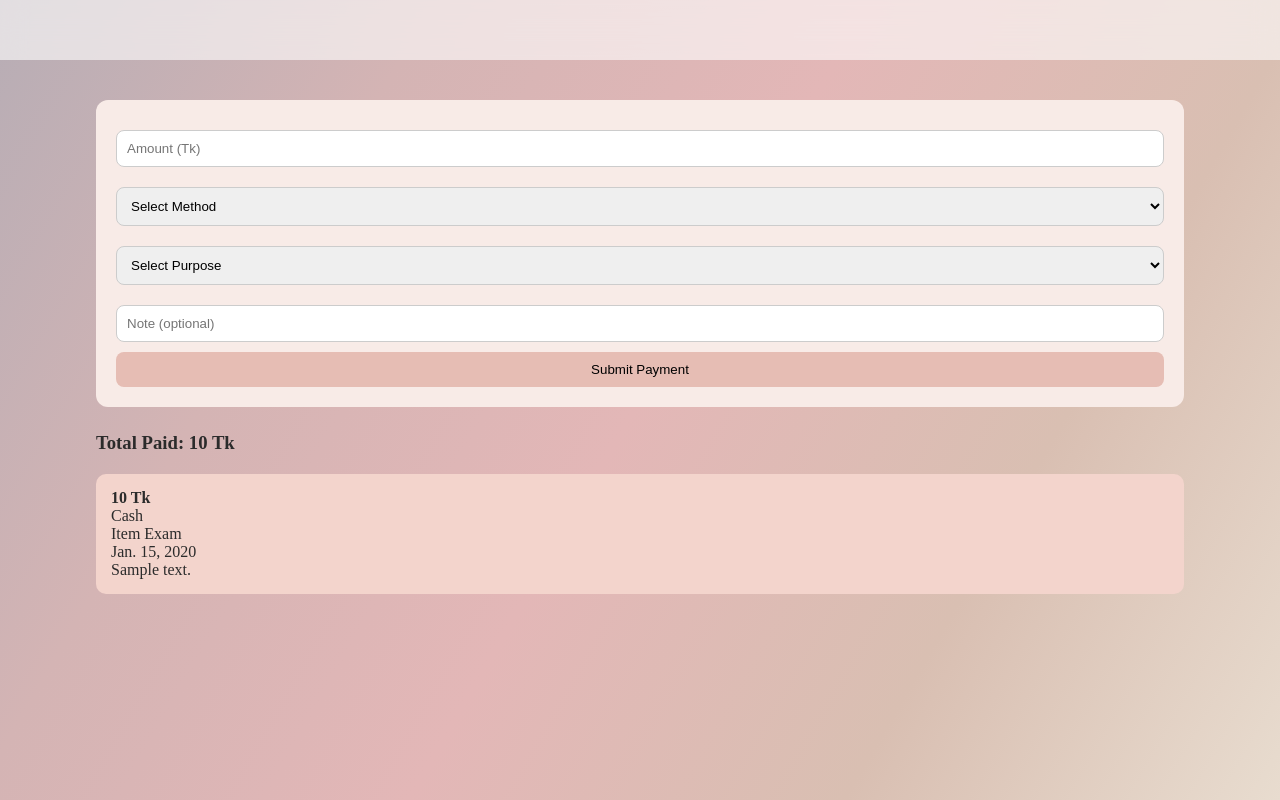
After one commit to ayesha-rahman37/MedEdu-Portal, a Django app: page /payment/ in a window 1280 px wide. The commit adds this page. Run offline with Django 5.2, Linux system fonts and the light colour scheme; a user stored in the database is signed in; tables that the repository leaves empty hold one stand-in row (values such as "Sample post"); parts of the project's set-up code (start-up, migrations or seed data) failed here and were passed over.

Commit message:
Add payment & fee method

```diff
--- a/MedEdu/admin.py
+++ b/MedEdu/admin.py
@@ -1,5 +1,5 @@
 from django.contrib import admin
-from .models import User, Subject, Topic, ExamSchedule, Result, DoctorSchedule, Book, Issue, ExamNotice
+from .models import User, Subject, Topic, ExamSchedule, Result, DoctorSchedule, Book, Issue, ExamNotice, Payment
 
 admin.site.register(Subject)
 admin.site.register(Topic)
@@ -10,3 +10,4 @@ admin.site.register(DoctorSchedule)
 admin.site.register(Book)
 admin.site.register(Issue)
 admin.site.register(ExamNotice)
+admin.site.register(Payment)
--- a/MedEdu/models.py
+++ b/MedEdu/models.py
@@ -193,3 +193,34 @@ class ExamNotice(models.Model):
 
     def __str__(self):
         return f"{self.exam_type} - Phase {self.phase}"
+
+
+# ================= PAYMENT =================
+class Payment(models.Model):
+
+    PAYMENT_METHODS = (
+        ('cash', 'Cash'),
+        ('bkash', 'bKash'),
+        ('nagad', 'Nagad'),
+        ('bank', 'Bank'),
+    )
+
+    PURPOSE_CHOICES = (
+        ('item', 'Item Exam'),
+        ('card', 'Card Exam'),
+        ('term', 'Term Exam'),
+        ('fee', 'General Fee'),
+    )
+
+    user = models.ForeignKey(settings.AUTH_USER_MODEL, on_delete=models.CASCADE)
+
+    amount = models.IntegerField()
+    method = models.CharField(max_length=10, choices=PAYMENT_METHODS)
+    purpose = models.CharField(max_length=10, choices=PURPOSE_CHOICES)
+
+    date = models.DateField(auto_now_add=True)
+
+    note = models.TextField(blank=True, null=True)
+
+    def __str__(self):
+        return f"{self.user} - {self.amount} ({self.method})"
--- a/MedEdu/urls.py
+++ b/MedEdu/urls.py
@@ -62,4 +62,7 @@ urlpatterns = [
 
     # ================= INTERN URLS =================
     path('intern/resources/', views.intern_resources, name='intern_resources'),
+
+    # ================= PAYMENT URLS =================
+    path('payment/', views.payment_page, name='payment'),
 ]
--- a/MedEdu/views.py
+++ b/MedEdu/views.py
@@ -4,7 +4,7 @@ from django.contrib.auth.decorators import login_required
 from django.core.mail import send_mail
 from django.urls import reverse
 from django.conf import settings
-from .models import User, Subject, Topic, ExamSchedule, Result, DoctorSchedule, Book, Issue, ExamNotice
+from .models import User, Subject, Topic, ExamSchedule, Result, DoctorSchedule, Book, Issue, ExamNotice, Payment
 from django.shortcuts import render, get_object_or_404
 from datetime import date, timedelta
 
@@ -774,3 +774,34 @@ def add_exam_notice(request):
         return redirect('add_notice')
 
     return render(request, 'add_notice.html')
+
+
+# ================= PAYMENT PAGE =================
+@login_required
+def payment_page(request):
+    user = request.user
+
+    if request.method == "POST":
+        amount = request.POST.get("amount")
+        method = request.POST.get("method")
+        purpose = request.POST.get("purpose")
+        note = request.POST.get("note")
+
+        # basic validation
+        if amount and method and purpose:
+            Payment.objects.create(
+                user=user,
+                amount=int(amount),
+                method=method,
+                purpose=purpose,
+                note=note
+            )
+        return redirect('payment')
+
+    payments = Payment.objects.filter(user=user).order_by('-date')
+    total = sum(p.amount for p in payments)
+
+    return render(request, "payment.html", {
+        "payments": payments,
+        "total": total
+    })
--- a/static/css/style.css
+++ b/static/css/style.css
@@ -1216,3 +1216,55 @@ h2 {
     font-size: 16px;
     font-weight: 600;
 }
+
+
+/* ================= PAYMENT PAGE ================= */
+.payment-container {
+    width: 85%;
+    margin: 30px auto;
+}
+
+.payment-form {
+    background: #f8ebe7;
+    padding: 20px;
+    border-radius: 12px;
+    margin-bottom: 25px;
+}
+
+.payment-form input,
+.payment-form select {
+    width: 100%;
+    padding: 10px;
+    margin: 10px 0;
+    border-radius: 8px;
+    border: 1px solid #ccc;
+}
+
+.payment-form button {
+    width: 100%;
+    padding: 10px;
+    background: #e6bdb4;
+    border: none;
+    border-radius: 8px;
+    cursor: pointer;
+}
+
+.payment-form button:hover {
+    background: #d9a79c;
+}
+
+.payment-total {
+    margin-bottom: 20px;
+}
+
+.payment-history {
+    display: flex;
+    flex-direction: column;
+    gap: 10px;
+}
+
+.payment-card {
+    background: #f3d4cc;
+    padding: 15px;
+    border-radius: 10px;
+}
--- a/templates/base.html
+++ b/templates/base.html
@@ -194,7 +194,7 @@
                     </div>
                 </div>
 
-                <a href="#">Payment</a>
+                <a href="{% url 'payment' %}">Payment</a>
                 <a href="{% url 'student_library' %}">Library</a>
                 <a href="#">Notifications</a>
                 <a href="{% url 'profile' %}">Profile</a>
@@ -217,7 +217,7 @@
                 <a href="{% url 'intern_dashboard' %}">Home</a>
                 <a href="#">Duty Schedule</a>
                 <a href="#">Clinical Case</a>
-                <a href="#">Payment</a>
+                <a href="{% url 'payment' %}">Payment</a>
                 <a href="#">Notifications</a>
                 <a href="{% url 'intern_resources' %}">Clinical Resources</a>
                 <a href="{% url 'profile' %}">Profile</a>
@@ -257,7 +257,7 @@
 
                 <a href="{% url 'admin_dashboard' %}">Home</a>
                 <a href="#">Student Records</a>
-                <a href="#">Payments</a>
+                <a href="{% url 'payment' %}">Payments</a>
                 <a href="{% url 'add_notice' %}">Academic Notice</a>
                 <a href="#">Eligibility</a>
                 <a href="#">Reports</a>
--- /dev/null
+++ b/templates/payment.html
@@ -0,0 +1,60 @@
+{% extends "base.html" %}
+
+{% block content %}
+
+<div class="payment-container">
+
+    <!-- FORM -->
+    <div class="payment-form">
+        <form method="POST">
+            {% csrf_token %}
+
+            <input type="number" name="amount" placeholder="Amount (Tk)" required>
+
+            <select name="method" required>
+                <option value="">Select Method</option>
+                <option value="cash">Cash</option>
+                <option value="bkash">bKash</option>
+                <option value="nagad">Nagad</option>
+                <option value="bank">Bank</option>
+            </select>
+
+            <select name="purpose" required>
+                <option value="">Select Purpose</option>
+                <option value="item">Item</option>
+                <option value="card">Card</option>
+                <option value="term">Term</option>
+                <option value="fee">General Fee</option>
+            </select>
+
+            <input type="text" name="note" placeholder="Note (optional)">
+
+            <button type="submit">Submit Payment</button>
+        </form>
+    </div>
+
+    <!-- TOTAL -->
+    <div class="payment-total">
+        <h3>Total Paid: {{ total }} Tk</h3>
+    </div>
+
+    <!-- HISTORY -->
+    <div class="payment-history">
+        {% for p in payments %}
+            <div class="payment-card">
+                <div><b>{{ p.amount }} Tk</b></div>
+                <div>{{ p.get_method_display }}</div>
+                <div>{{ p.get_purpose_display }}</div>
+                <div>{{ p.date }}</div>
+                {% if p.note %}
+                    <div>{{ p.note }}</div>
+                {% endif %}
+            </div>
+        {% empty %}
+            <p>No payment yet</p>
+        {% endfor %}
+    </div>
+
+</div>
+
+{% endblock %}
```
Also changed, not shown: MedEdu/migrations/0004_payment.py (added).
